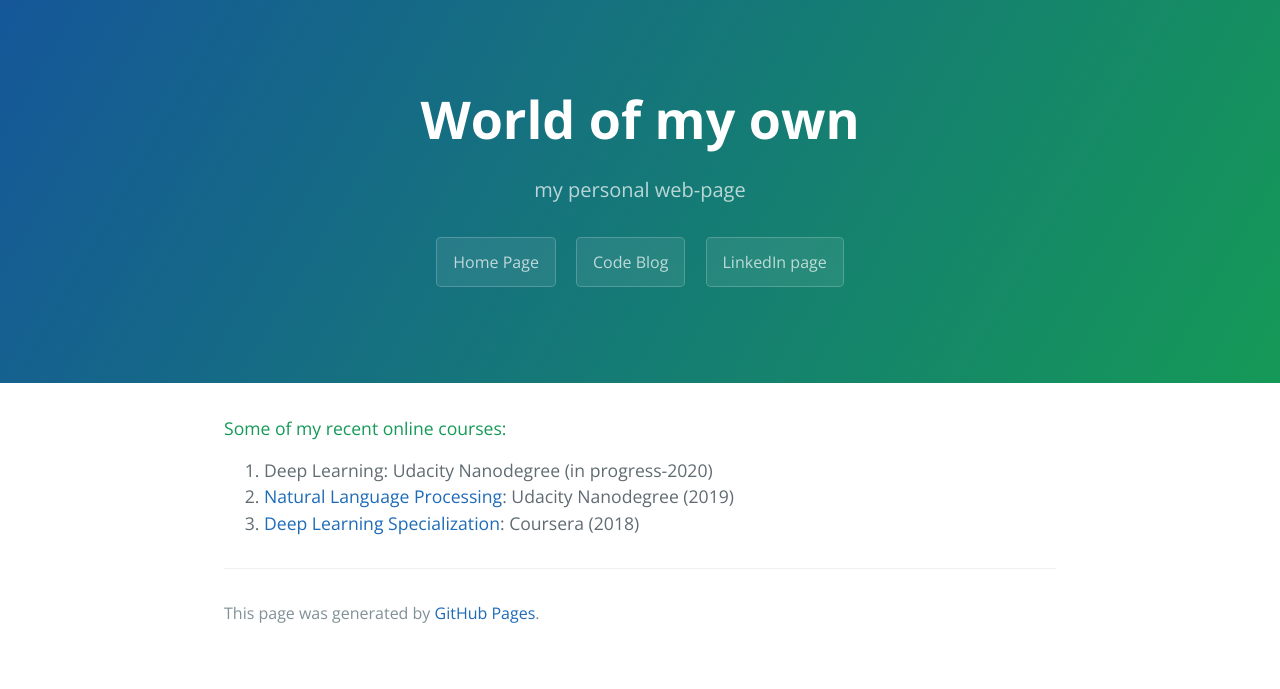
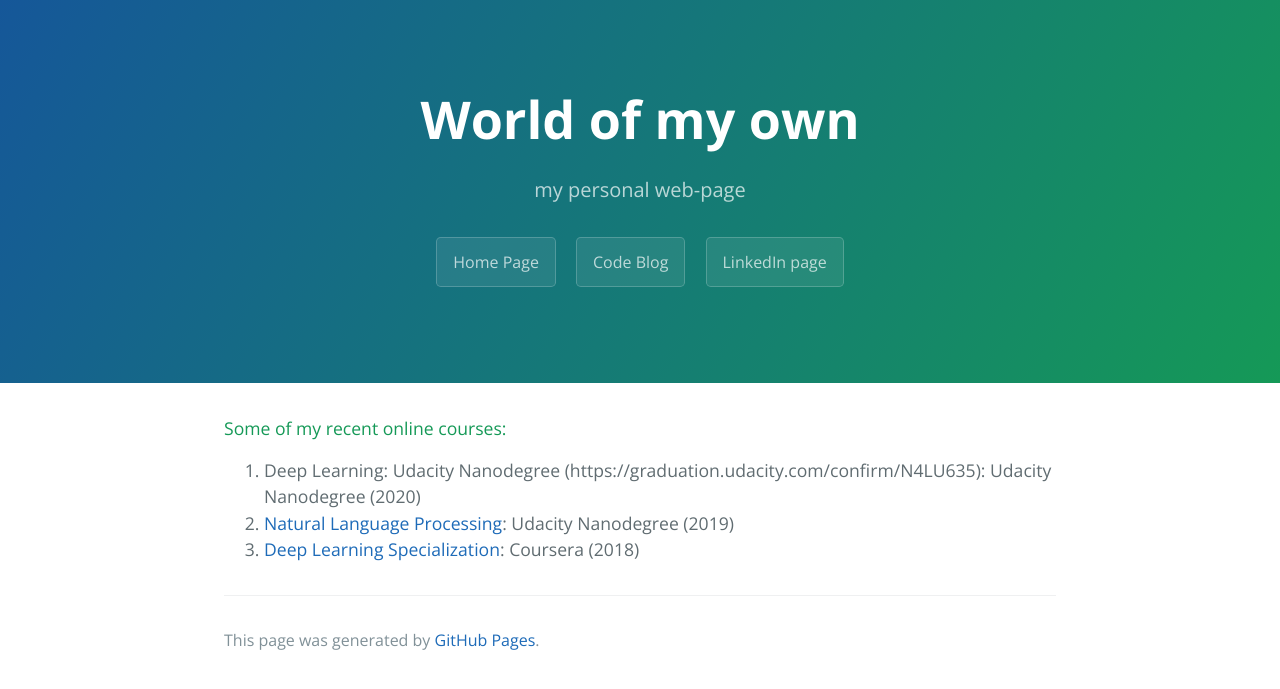
Before and after one commit to aceveggie/aceveggie.github.io, a Jekyll site: the page built from online-courses.md, in a window 1280 px wide. Shown: the top 689 px of the page. Built offline with Jekyll 4.4.1, drawn with Linux system fonts in a browser that asks for light colours.

Commit message:
updated recently finished nanodegree

```diff
--- a/online-courses.md
+++ b/online-courses.md
@@ -4,6 +4,6 @@ layout: default
 
 #### Some of my recent online courses:
 
-1. Deep Learning: Udacity Nanodegree (in progress-2020)
+1. Deep Learning: Udacity Nanodegree (https://graduation.udacity.com/confirm/N4LU635): Udacity Nanodegree (2020)
 2. [Natural Language Processing](https://graduation.udacity.com/confirm/MVH9C9SQ): Udacity Nanodegree (2019)
 3. [Deep Learning Specialization](https://www.coursera.org/account/accomplishments/specialization/ZDVZL7MR8ED8): Coursera (2018)
```
